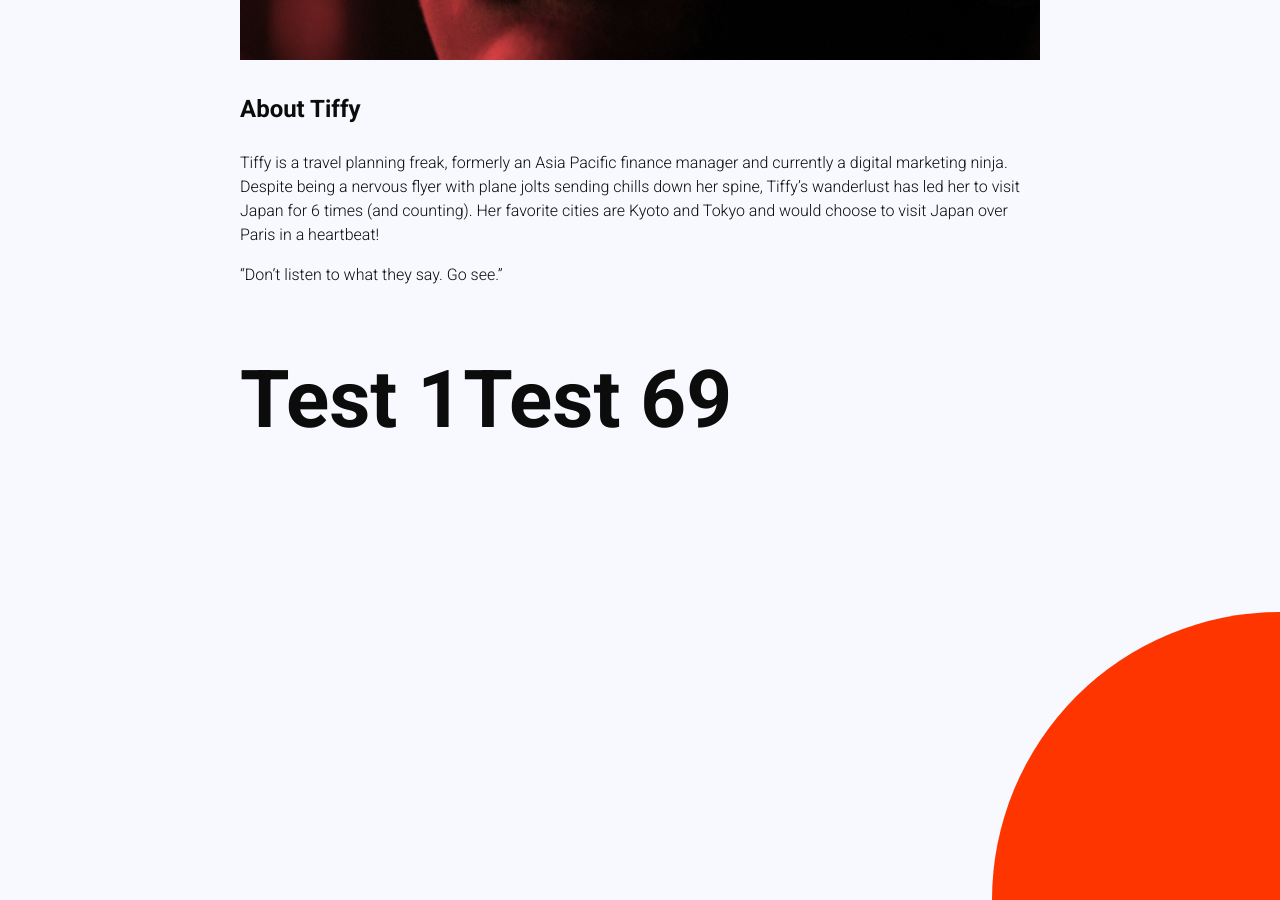
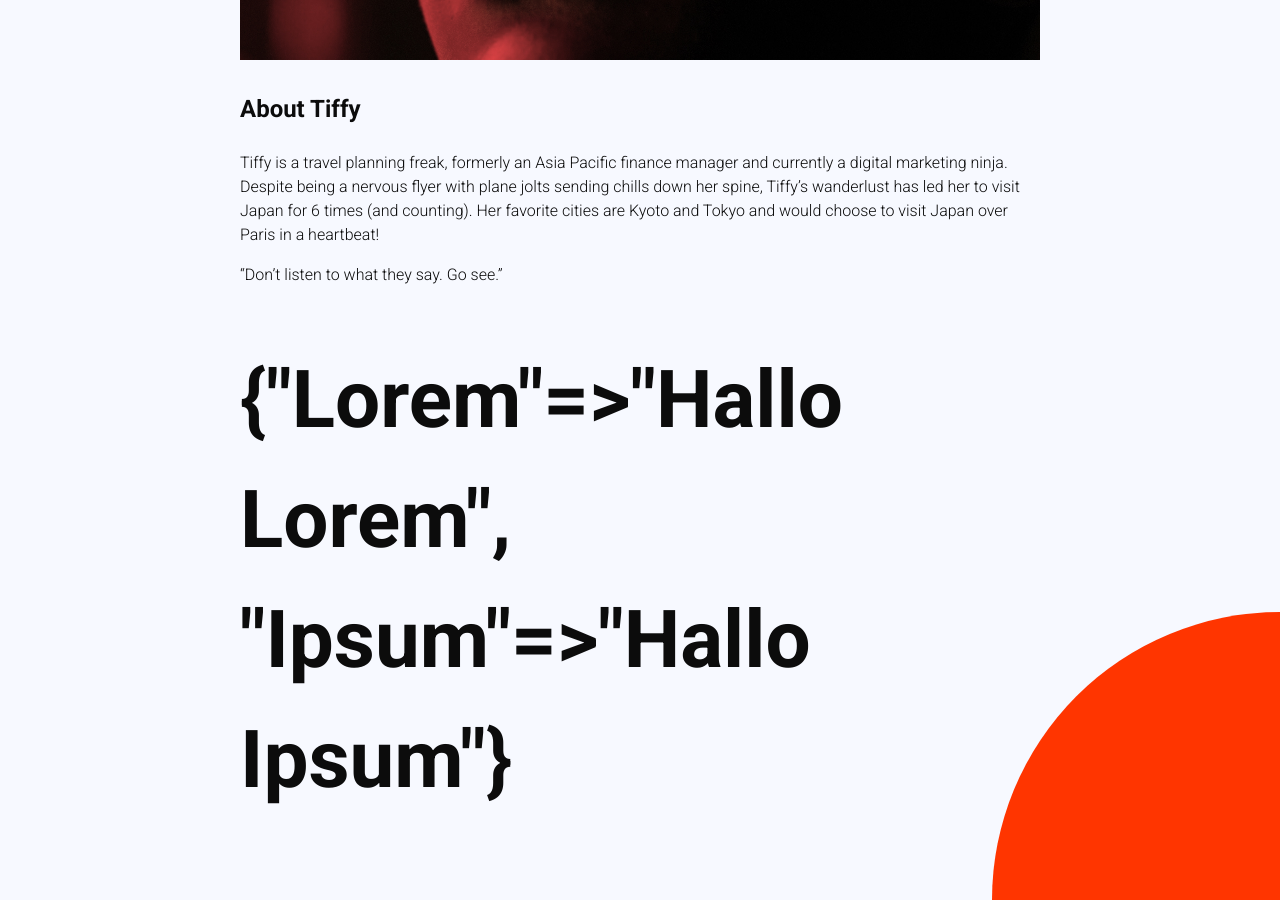
Before and after one commit to nikitasarejko/anightinjapan, a Jekyll site: the page built from about.markdown, in a window 1280 px wide and 900 px high, scrolled down 579 px. Built offline with Jekyll 4.4.1, drawn with Linux system fonts in a browser that asks for light colours.

Commit message:
Updated About

```diff
--- a/about.markdown
+++ b/about.markdown
@@ -2,8 +2,8 @@
 title: About
 permalink: "/about/"
 potatoe:
-- Test 1
-- Test 69
+  Lorem: Hallo Lorem
+  Ipsum: Hallo Ipsum
 layout: default
 ---
 
```
